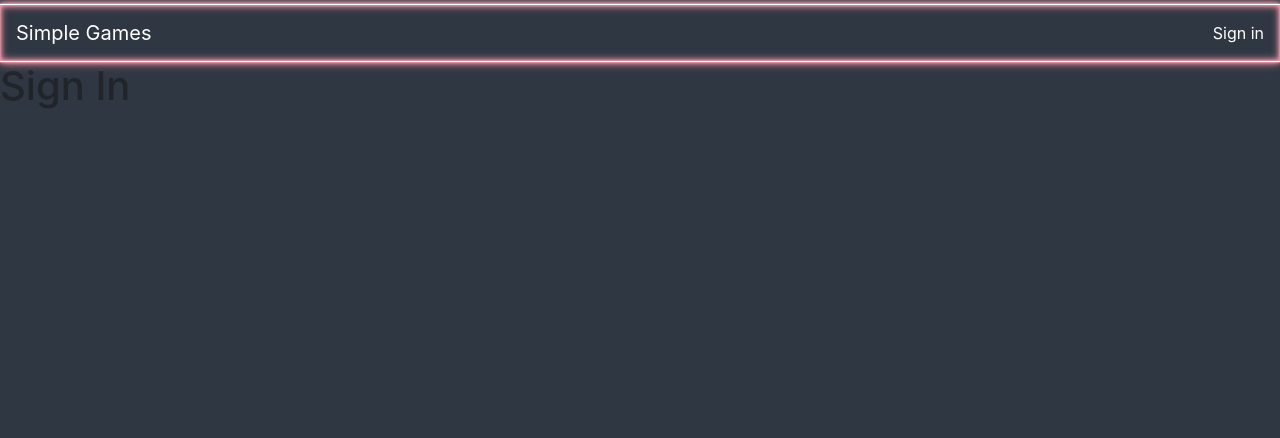
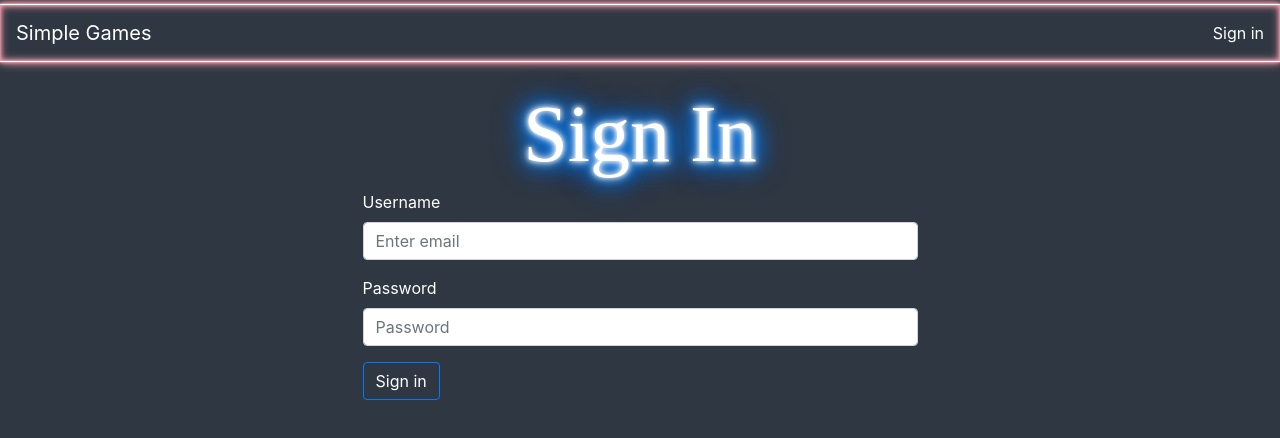
Before and after one commit to drospond/simple-games, a React (Create React App) app in the folder client/: page /signin in a window 1280 px wide. Shown: the top 438 px of the page. Built offline with nearby package versions, Linux system fonts and the light colour scheme; a web font is replaced by a local one.

Commit message:
sign in form set up with minimal styling

```diff
--- a/client/src/Containers/Home/Home.jsx
+++ b/client/src/Containers/Home/Home.jsx
@@ -6,7 +6,7 @@ class Home extends Component {
         return (
             <div className="container">
                 <div className="row title-row">
-                    <h1 id="title">Simple Games</h1>
+                    <h1 className="title">Simple Games</h1>
                 </div>
             </div>
         );
--- a/client/src/Containers/Home/Home.scss
+++ b/client/src/Containers/Home/Home.scss
@@ -1,4 +1,6 @@
-#title {
+@import '../../baseScss/base';
+
+.title {
   font-family: "Damion";
   font-size: 80px;
   color: #fff;
@@ -7,7 +9,7 @@
   margin-top: 1.5rem;
 }
 body{
-    background-color: #2f3742;
+    background-color: $dark;
 }
 
 .title-row{
--- a/client/src/Containers/SignIn/SignIn.jsx
+++ b/client/src/Containers/SignIn/SignIn.jsx
@@ -1,13 +1,40 @@
-import React, { Component } from 'react';
+import React, { Component } from "react";
+import "./SignIn.scss";
 
 class SignIn extends Component {
-    render() {
-        return (
-            <div>
-                <h1>Sign In</h1>
-            </div>
-        );
-    }
+  render() {
+    return (
+      <div className="container">
+        <div className="row title-row">
+          <h1 className="title">Sign In</h1>
+        </div>
+        <form id="signin-form">
+          <div className="form-group">
+            <label for="userNameInput">Username</label>
+            <input
+              type="text"
+              className="form-control"
+              id="userNameInput"
+              aria-describedby="emailHelp"
+              placeholder="Enter email"
+            />
+          </div>
+          <div className="form-group">
+            <label for="passwordInput">Password</label>
+            <input
+              type="password"
+              className="form-control"
+              id="passwordInput"
+              placeholder="Password"
+            />
+          </div>
+          <button type="submit" className="btn btn-primary">
+            Sign in
+          </button>
+        </form>
+      </div>
+    );
+  }
 }
 
 export default SignIn;
--- /dev/null
+++ b/client/src/Containers/SignIn/SignIn.scss
@@ -0,0 +1,12 @@
+@import '../../baseScss/base';
+
+#signin-form{
+    max-width: 50%;
+    margin: auto;
+}
+label{
+    color: white;
+}
+.btn-primary{
+    background-color: $dark;
+}
--- /dev/null
+++ b/client/src/baseScss/_base.scss
@@ -0,0 +1 @@
+$dark: #2f3742;
```
